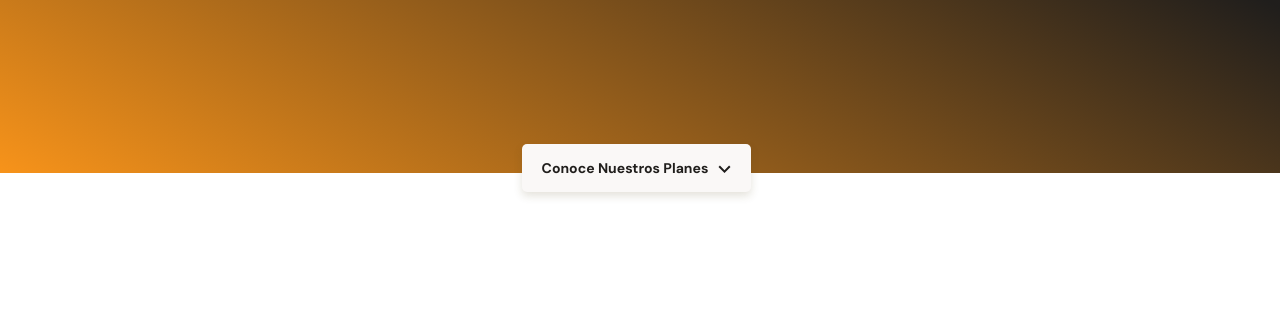
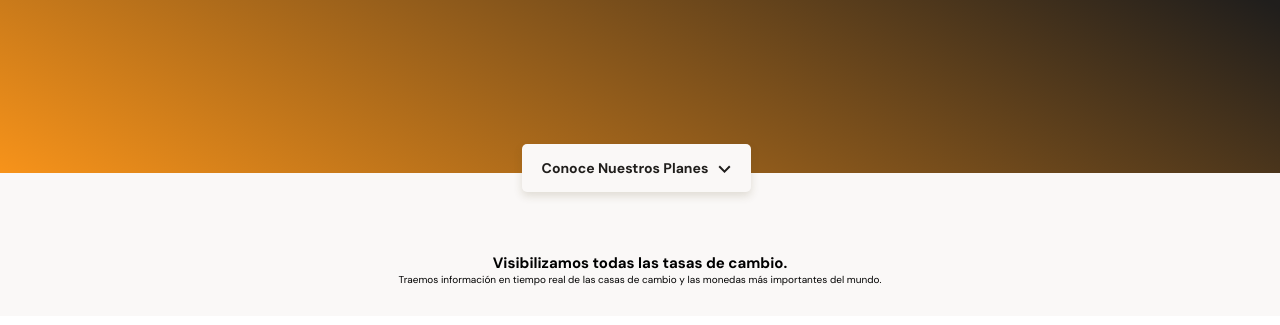
Before and after one commit to davidalejo32/Batatabit, a plain HTML site: page index.html in a window 1280 px wide. Shown: the part 161-486 px from the top of the page. Drawn offline with Linux system fonts and the light colour scheme.

Commit message:
estructura base de la seccion de intercambio

```diff
--- a/css/mobile.css
+++ b/css/mobile.css
@@ -114,3 +114,24 @@ header img {
     margin-left: 10px;
     background-image: url('../assets/icons/arrow-down.svg');
 }
+
+main {
+    width: 100%;
+    height: auto;
+    background-color: var(--off-white);
+}
+
+.main-exchange-container {
+    width: 100%;
+    height: auto;
+    padding-top: 8rem;
+    padding-bottom: 3rem;
+    text-align: center;
+}
+
+.main-exchange-container--title {
+    width: 90%;
+    min-width: 28.8rem;
+    max-width: 90rem;
+    margin: 0 auto;
+}
--- a/index.html
+++ b/index.html
@@ -20,10 +20,27 @@
         </div>
     </header>
     <main>
-        <section></section>
-        <section></section>
-        <section></section>
-        <section></section>
+        <section class="main-exchange-container">
+            <div class="backgroundImg">
+
+            </div>
+            <div class="main-exchange-container--title">
+                <h2>Visibilizamos todas las tasas de cambio.</h2>
+                <p>Traemos información en tiempo real de las casas de cambio y las monedas más importantes del mundo.</p>
+            </div>
+            <section class="main-tables-container">
+                <div></div>
+            </section>
+        </section>
+        <section>
+
+        </section>
+        <section>
+
+        </section>
+        <section>
+
+        </section>
     </main>
     <footer>
 
```
